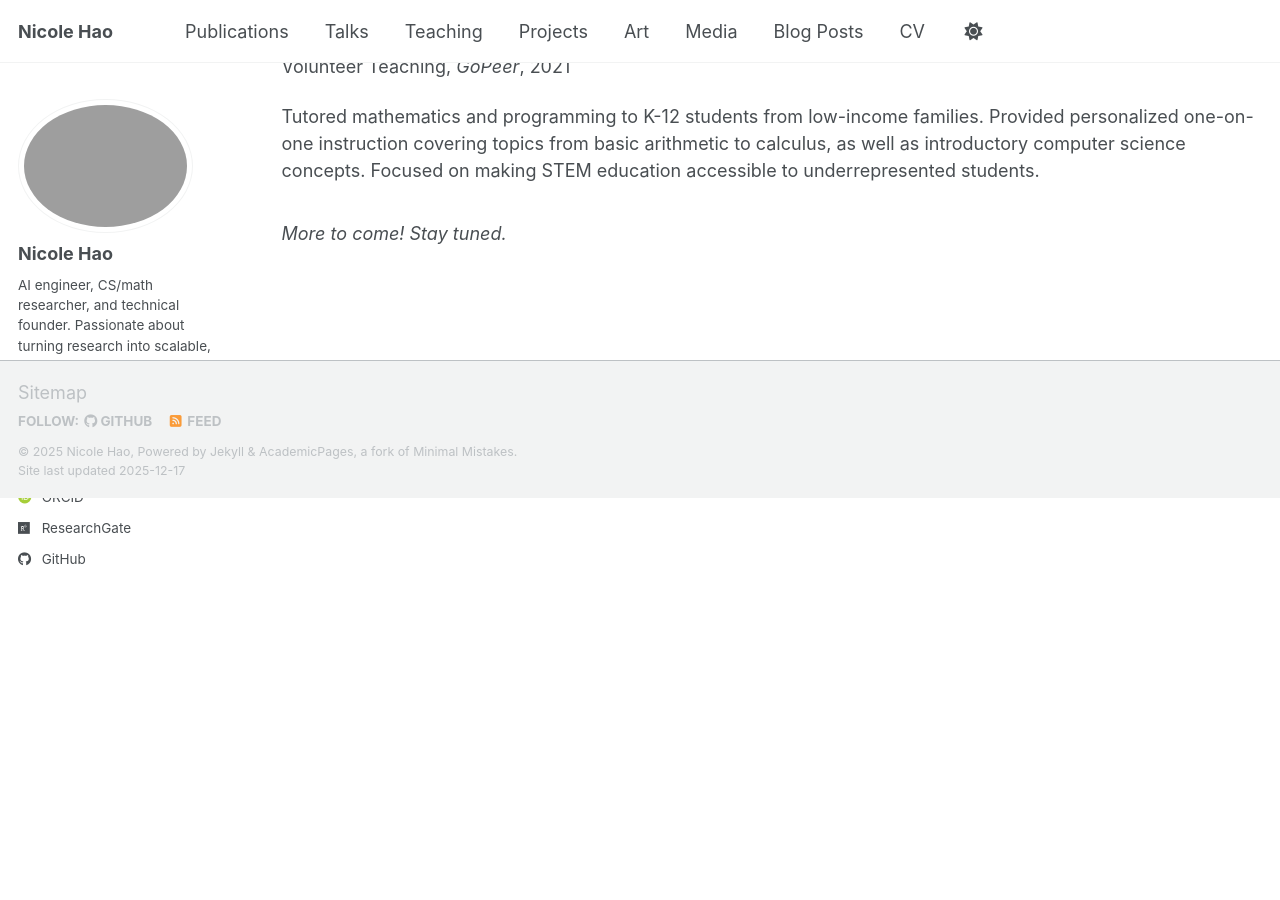
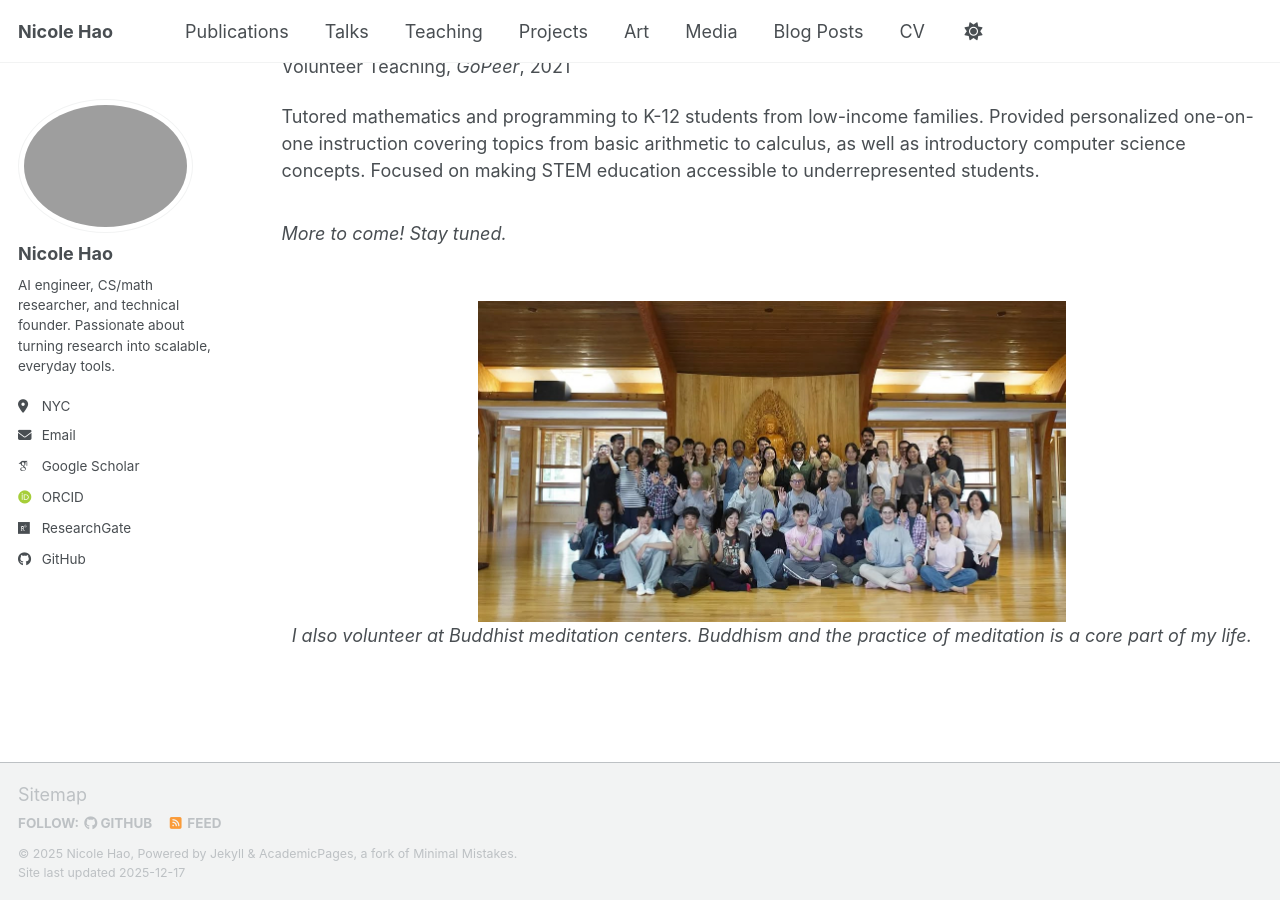
Before and after one commit to nicolehao34/nicolehao34.github.io, a Jekyll site: the page built from _pages/teaching.html, in a window 1280 px wide and 900 px high, scrolled down 512 px. Built offline with Jekyll 4.4.1, drawn with Linux system fonts in a browser that asks for light colours; some web fonts are replaced; a script bundle is joined from its source files by our own code; library files that are not in the unit come from our copies.

Commit message:
add meditation center volunteering section with image

```diff
--- a/_pages/teaching.html
+++ b/_pages/teaching.html
@@ -14,3 +14,10 @@
 {% endfor %}
 
 <p style="margin-top: 2rem; font-style: italic;">More to come! Stay tuned.</p>
+
+<div style="margin-top: 3rem;">
+  <p align="center">
+    <img src="/images/meditation.jpeg" alt="Buddhist meditation center group photo" width="60%"><br>
+    <em>I also volunteer at Buddhist meditation centers. Buddhism and the practice of meditation is a core part of my life.</em>
+  </p>
+</div>
```
Also changed, not shown: images/meditation.jpeg (added).
